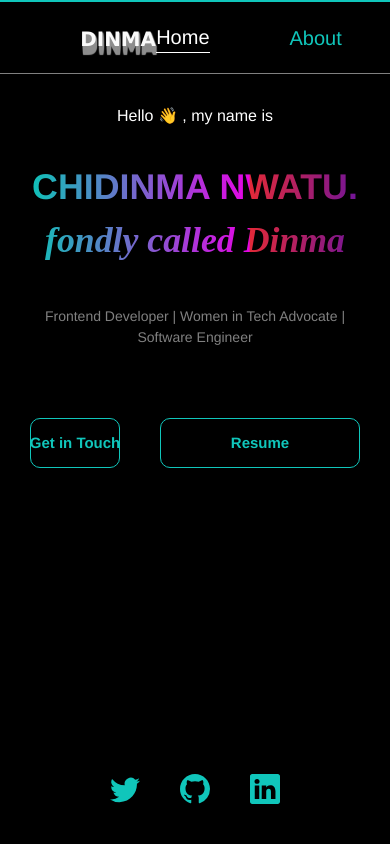
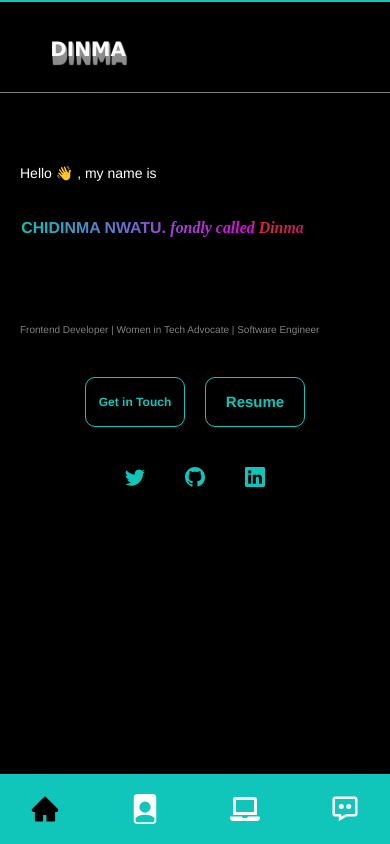
Before and after one commit to Simplystina/Dinma-Portfolio-site, a React (Create React App) app: page / in a window 390 px wide. Built offline with nearby package versions, Linux system fonts and the light colour scheme.

Commit message:
implemented responsiveness across multiple devices

```diff
--- a/src/App.js
+++ b/src/App.js
@@ -7,6 +7,7 @@ import HomePage from './components/HomePage'
 import Loader from './components/Loader/Loader'
 import Projects from './components/Projects'
 import Home from './Pages/Home'
+
 
 const App = () => {
 
--- a/src/Pages/Home.js
+++ b/src/Pages/Home.js
@@ -4,6 +4,10 @@ import {BsTwitter, BsGithub, BsLinkedin} from "react-icons/bs"
 import { NavLink, Outlet } from 'react-router-dom'
 import AOS from "aos";
 import "aos/dist/aos.css";
+import {AiFillHome} from "react-icons/ai"
+import {BsFillFilePersonFill} from "react-icons/bs"
+import {FaLaptop} from "react-icons/fa"
+import {BiMessageDots} from "react-icons/bi"
 
 const Home = () => {
 
@@ -14,10 +18,10 @@ const Home = () => {
       }, []);
 
   return (
-    <Box bg="black"  h="100vh" overflowY="scroll" >
-        <Flex p="20px 80px" justifyContent="space-between" borderBottom="1px solid grey" borderTop="2px solid #10c6bb">
+    <Box pos="relative" bg="black" h="100vh" overflowX="hidden" overflowY="scroll" >
+        <Flex p={["30px 50px", "30px 30px", "30px 80px"]} justifyContent="space-between" borderBottom="1px solid grey" borderTop="2px solid #10c6bb">
             <Text data-aos="zoom-in-up" data-aos-duration="3000" fontSize={20} className="name_icon">Dinma</Text>
-            <HStack data-aos="fade-left" color="#10c6bb" fontSize={20} fontWeight="500" spacing={20}>
+            <HStack className='nav_link_container' display={["none", "Flex"]} data-aos="fade-left" color="#10c6bb" fontSize={[14, 16, 20]} fontWeight="500" spacing={[10,10, 10, 20]}>
                 <NavLink className="nav_link" to="/" style={({ isActive }) => ({ borderBottom: isActive? "1px solid white" :"none", color: isActive? "white": "#10c6bb"})}>
                     <Text>Home</Text>
                 </NavLink>
@@ -26,7 +30,16 @@ const Home = () => {
                 <NavLink className="nav_link" to="contact" style={({ isActive }) => ({  borderBottom: isActive? "1px solid #10c6bb" :"none" , color: isActive? "white": "#10c6bb"})}><Text>Contact</Text></NavLink>
             </HStack>
         </Flex>
-        <Outlet/>
+
+        <Box  mb="100px">
+            <Outlet/>
+        </Box>
+        <Flex className='footer_navbar' display={["flex", "none"]} pos="fixed" bottom={0} w="100%" p={["20px 30px","20px 50px","20px 80px"]} fontWeight="900" fontSize={[30,30]} bg="#10c6bb" justifyContent="space-between">
+            <NavLink style={({ isActive }) => ({ color: isActive? "black": "white"})} to="/"><AiFillHome/></NavLink>
+            <NavLink style={({ isActive }) => ({ color: isActive? "black": "white"})} to="about"><BsFillFilePersonFill/></NavLink>
+            <NavLink style={({ isActive }) => ({ color: isActive? "black": "white"})} to="project"><FaLaptop/></NavLink>
+            <NavLink style={({ isActive }) => ({ color: isActive? "black": "white"})} to="contact"><BiMessageDots/></NavLink>
+        </Flex>
     </Box>
   )
 }
--- a/src/components/Contact.js
+++ b/src/components/Contact.js
@@ -15,19 +15,19 @@ const Contact = () => {
 
 
   return (
-    <Box mt="20px">
-        <Text textAlign="center" fontSize="30px" fontWeight="500" color="#10c6bb">Get in Touch</Text>
-        <Text data-aos="zoom-in" data-aos-duration="2000" textAlign="center" m="40px auto" maxW="700px" fontFamily="FreeMono, monospace" color="white" fontSize="14px">Hi, thank you for stopping by. Do you have any project in mind? Come let's make that a reality.
+    <Box m="20px 20px">
+        <Text textAlign="center" fontSize={[20, 25, 30]} fontWeight="500" color="#10c6bb">Get in Touch</Text>
+        <Text data-aos="zoom-in" data-aos-duration="2000" textAlign="center" m="40px auto" maxW="700px" fontFamily="FreeMono, monospace" color="white" fontSize={[12, 14]}>Hi, thank you for stopping by. Do you have any project in mind? Come let's make that a reality.
             My inbox is always open for a quick chat, feel free to stop by.
         </Text>
         <a href="https://wa.me/+2348109549798"><HStack data-aos="flip-right" data-aos-duration="2000" mt="60px" mb="40px" color="white" justify="center"><BsWhatsapp fontSize={25} color="#10c6bb"/><Text color="white" fontFamily="FreeMono, monospace">08109549798</Text></HStack></a>
-        <HStack data-aos="flip-left" data-aos-duration="2000" color="white" justify="center"><MdLocationOn fontSize={30} color="rgb(234, 5, 234)"/><Text color="white" fontFamily="FreeMono, monospace">Lagos, Nigeria</Text> </HStack>
-        <Center data-aos="fade-in" data-aos-duration="2000"><Button onClick={openMail} mt="30px" borderRadius={10}  w="200px" h="50px" fontSize="15px" bg="transparent"  border="1px solid #10c6bb" color="#10c6bb">Get in Touch</Button></Center>
-        <HStack pos="fixed" bottom={5} left="0" right="0" m="20px" spacing={10} fontSize={30} justify="center" color="#10c6bb">
+        <HStack data-aos="flip-left" data-aos-duration="2000" color="white" justify="center"><MdLocationOn fontSize={[20, 25, 30]} color="rgb(234, 5, 234)"/><Text color="white" fontFamily="FreeMono, monospace">Lagos, Nigeria</Text> </HStack>
+        <Center data-aos="fade-in" data-aos-duration="2000"><Button onClick={openMail} mt={[20,30]} borderRadius={10}  w="200px" h="50px" fontSize={[10, 12, 15]} bg="transparent"  border="1px solid #10c6bb" color="#10c6bb">Get in Touch</Button></Center>
+        <HStack   m={[10, 20]} spacing={10} fontSize={[20,30]} justify="center" color="#10c6bb">
                 <a href="https://twitter.com/chidinmaCode"><BsTwitter/></a>
                 <a href="https://github.com/Simplystina"><BsGithub/></a>
                 <a href="https://www.linkedin.com/in/chidinma-nwatu-7ba6051a2/"><BsLinkedin/></a>
-        </HStack>
+         </HStack>
     </Box>
   )
 }
--- a/src/components/HomePage.js
+++ b/src/components/HomePage.js
@@ -1,4 +1,4 @@
-import React from 'react'
+import React, { useEffect } from 'react'
 import {Box, Button, ButtonGroup, Flex, HStack, Text} from "@chakra-ui/react"
 import {BsTwitter, BsGithub, BsLinkedin} from "react-icons/bs"
 
@@ -7,6 +7,12 @@ const HomePage = () => {
     const openMail = ()=>{
         window.location.href = 'mailto:stinachinma@gmail.com'
     }
+
+
+
+
+
+
 
         let TxtType = function(el, toRotate, period) {
             this.toRotate = toRotate;
@@ -50,6 +56,8 @@ const HomePage = () => {
         };
 
         window.onload = function() {
+
+            console.log("Yupppppppppppppppp")
             var elements = document.getElementsByClassName('typewrite');
             for (var i=0; i<elements.length; i++) {
                 var toRotate = elements[i].getAttribute('data-type');
@@ -63,22 +71,25 @@ const HomePage = () => {
             css.type = "text/css";
             css.innerHTML = ".typewrite > .wrap { border-right: 0.08em solid #fff}";
             document.body.appendChild(css);
-    };
+        }
+
+
+
 
 
   return (
-       <Box p="30px">
-            <Text data-aos="fade-down"  mb="30px" color="white" textAlign="center">Hello 👋 , my name is </Text>
-            <Text data-aos="zoom-in-up" data-aos-duration="3000" className='name-effect' >Chidinma Nwatu. <span style={{fontStyle: "italic", background:"transparent", fontFamily: 'Brush Script MT, cursive', textTransform:"none"}}>fondly called Dinma</span></Text>
-            <Text m="40px" color="#fff" fontWeight="600" fontSize="25px" textAlign="center" className="typewrite" data-period="2000" data-type='[ "iCode . iDesign . iCreate .", "I implement beautiful designs.", "I develop apps", "I create beautiful things" ]'>
+       <Box p={["30px 20px","30px"]}>
+            <Text fontSize={["14px", "16px"]} data-aos="fade-down" mt="40px"  mb="30px" color="white" textAlign={["left","center"]}>Hello 👋 , my name is </Text>
+            <Text textAlign={["left","center"]} fontSize={["16px", "20px","25px","30px","36px"]} data-aos="zoom-in-up" data-aos-duration="3000" className='name-effect' >Chidinma Nwatu. <span style={{fontStyle: "italic", background:"transparent", fontFamily: 'Brush Script MT, cursive', textTransform:"none"}}>fondly called Dinma</span></Text>
+            <Text m="30px" color="#fff" fontWeight="600" fontSize={["16px","18px","25px"]} textAlign={["left","center"]} className="typewrite" data-period="2000" data-type='[ "iCode . iDesign . iCreate .", "I implement beautiful designs.", "I develop apps .", "I create beautiful things ." ]'>
                 <span class="wrap"></span>
             </Text>
-            <Text fontSize={14} textAlign="center" color="grey" >Frontend Developer | Women in Tech Advocate | Software Engineer</Text>
-            <HStack m="70px 0 10px 0" spacing={10} justify="center">
-                <Button data-aos="fade-up-right" data-aos-duration="1000"  onClick={openMail} borderRadius={10} w="200px" h="50px" fontSize="15px" bg="transparent"  border="1px solid #10c6bb" color="#10c6bb">Get in Touch</Button>
-                <a data-aos="fade-up-left" data-aos-duration="1000"  target="_blank"  href="https://drive.google.com/file/d/14iTdeZDSTgQG0t0urYgRRkUVngqquAvb/view?usp=sharing"><Button borderRadius={10}  w="200px" h="50px" fontSize="15px" bg="transparent"  border="1px solid #10c6bb" color="#10c6bb">Resume</Button></a>
+            <Text fontSize={[10, 12, 14]} textAlign={["left","center"]} color="grey" >Frontend Developer | Women in Tech Advocate | Software Engineer</Text>
+            <HStack m="40px 0 30px 0" spacing={[5,10]} justify="center">
+                <Button fontSize={[12, 14,16]} data-aos="fade-up-right" data-aos-duration="1000"  onClick={openMail} borderRadius={10} w={["100px", "150px", "200px"]} h="50px" bg="transparent"  border="1px solid #10c6bb" color="#10c6bb">Get in Touch</Button>
+                <a fontSize={[12, 14,16]} data-aos="fade-up-left" data-aos-duration="1000"  target="_blank"  href="https://drive.google.com/file/d/14iTdeZDSTgQG0t0urYgRRkUVngqquAvb/view?usp=sharing"><Button borderRadius={10}  w={["100px", "150px", "200px"]}  h="50px" fontSize="15px" bg="transparent"  border="1px solid #10c6bb" color="#10c6bb">Resume</Button></a>
             </HStack>
-            <HStack pos="fixed" bottom={5} left="0" right="0" m="20px" spacing={10} fontSize={30} justify="center" color="#10c6bb">
+            <HStack   m={[10, 20]} spacing={10} fontSize={[20,30]} justify="center" color="#10c6bb">
                 <a href="https://twitter.com/chidinmaCode"><BsTwitter/></a>
                 <a href="https://github.com/Simplystina"><BsGithub/></a>
                 <a href="https://www.linkedin.com/in/chidinma-nwatu-7ba6051a2/"><BsLinkedin/></a>
--- a/src/index.css
+++ b/src/index.css
@@ -15,9 +15,7 @@ body {
 }
 }
 .name-effect{
-   text-align: center;
     align-items: center;
-    font-size: 36px;
     text-transform: uppercase;
     font-weight: 700;
     background: linear-gradient(to right, #e72a3a, blue,  #10c6bb, rgb(234, 5, 234));
@@ -35,6 +33,7 @@ aa{
 .nav_link{
   transition: all 0.5s linear;
   width: 100%;
+  font-weight: 800;
 
 }
 
@@ -57,3 +56,31 @@ aa{
     1px 25px 35px rgba(16,16,16,0.2),
     1px 30px 60px rgba(16,16,16,0.4);
 }
+
+h1, .text {
+  font-size: 50px;
+  color: white;
+  text-transform: uppercase;
+}
+
+span {
+  border-right: .05em solid;
+  animation: caret 1s steps(1) infinite;
+}
+
+@keyframes caret {
+  50% {
+    border-color: transparent;
+  }
+}
+
+
+@media screen and (max-width:600px) {
+   .nav_link_container{
+    display: none !important;
+
+   }
+   .footer_navbar{
+    display: flex !important;
+   }
+}
```
Also changed, not shown: src/components/About.js (+15 -6 lines), src/components/Projects.js (+10 -10 lines). Lines whose indentation alone changed are shown as unchanged.
